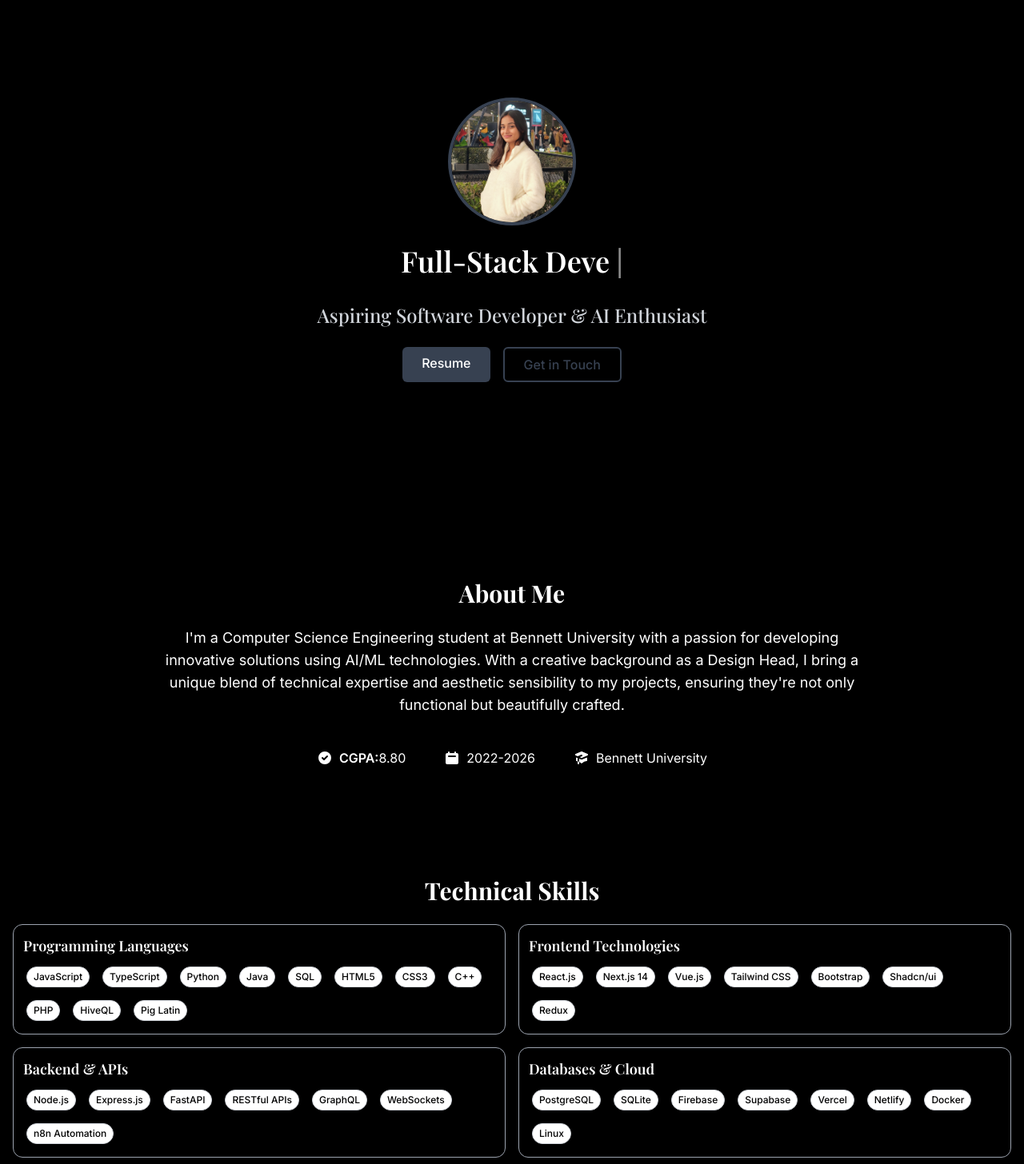
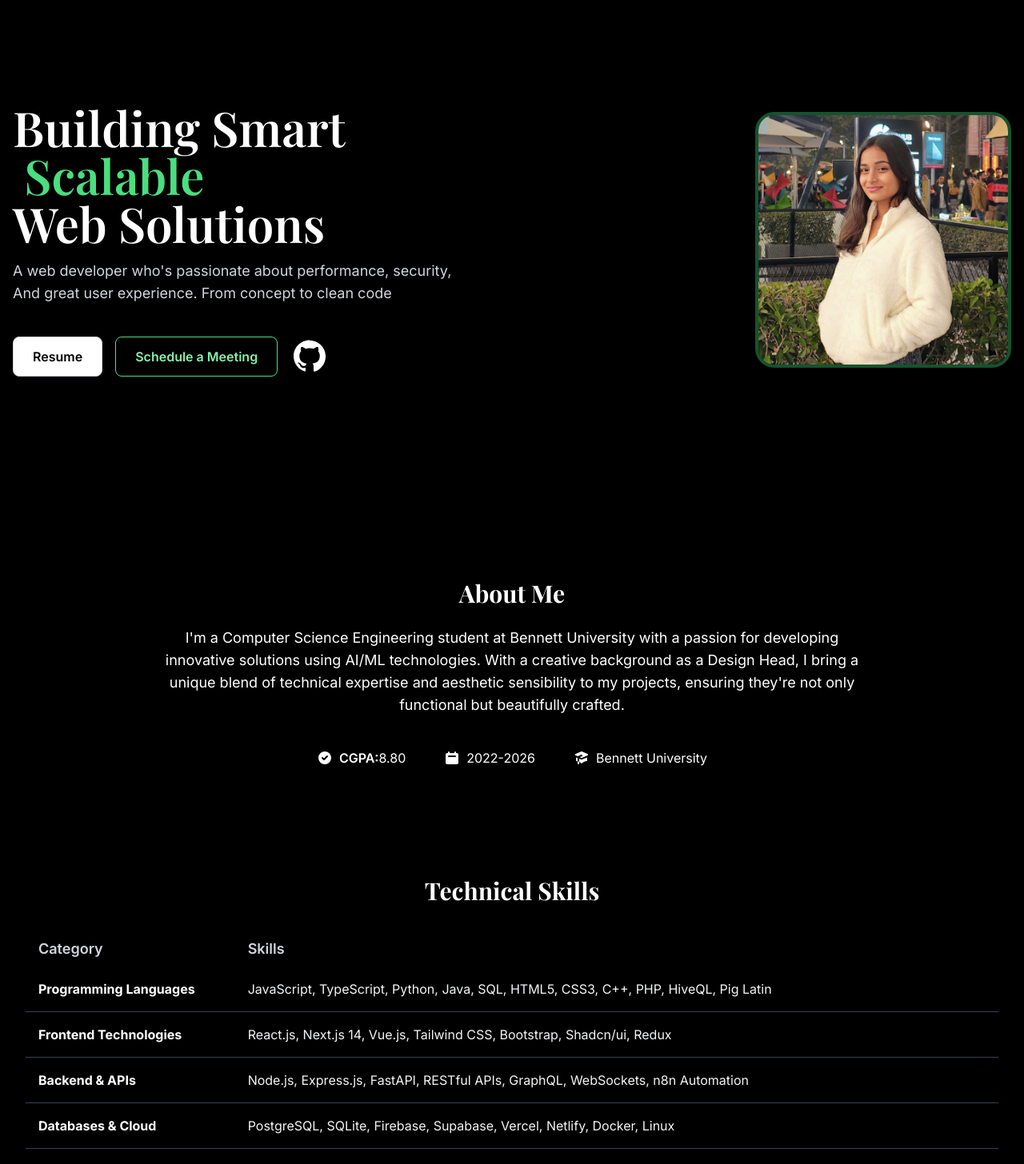
Before and after one commit to shreyahhh/shreya-portfolio, a React (Vite) app: page / in a window 1280 px wide. Shown: the part 140-1596 px from the top of the page at 80% size. Built offline with nearby package versions, Linux system fonts and the light colour scheme.

Commit message:
landing page modification

```diff
--- a/src/components/DeployedProjects.jsx
+++ b/src/components/DeployedProjects.jsx
@@ -40,7 +40,7 @@ const projects = [
     screenshot: null
   },
   {
-    title: "Ecosync- Smart Energy Management",
+    title: "Ecosync",
     url: "https://venerable-belekoy-5b5dd9.netlify.app/",
     github: "https://github.com/shreyahhh/Ecosync-Luminous-Top-10-Project",
     tags: ["ML", "Gamification", "XGBoost", "React", "TypeScript", "Vite"],
@@ -87,10 +87,10 @@ const DeployedProjects = () => {
                       src={project.url}
                       title={project.title}
                       loading="lazy"
-                    sandbox="allow-scripts allow-same-origin allow-forms allow-popups"
-                    onLoad={() => handleIframeLoad(idx)}
-                    onError={() => handleIframeError(idx)}
-                  />
+                      sandbox="allow-scripts allow-same-origin allow-forms allow-popups"
+                      onLoad={() => handleIframeLoad(idx)}
+                      onError={() => handleIframeError(idx)}
+                    />
                     {loading[idx] && (
                       <div className="loading-spinner absolute inset-0 flex flex-col items-center justify-center text-gray-300 z-10 bg-black bg-opacity-80">
                         <div className="spinner animate-spin w-12 h-12 border-4 border-gray-700 border-t-indigo-500 rounded-full mb-2"></div>
--- a/src/components/Hero.jsx
+++ b/src/components/Hero.jsx
@@ -118,61 +118,57 @@ const TypewriterIntro = () => {
 
 const Hero = () => {
   return (
-    <section
-      className="min-h-screen flex items-center justify-center bg-black pt-20"
-      id="hero"
-    >
-      <div className="container">
-        <div className="max-w-4xl mx-auto text-center">
-          <motion.div
-            initial={{ opacity: 0, y: 20 }}
-            animate={{ opacity: 1, y: 0 }}
-            transition={{ duration: 0.6 }}
-            className="mb-8"
-          >
-            <div className="w-40 h-40 mx-auto mb-6 rounded-full overflow-hidden border-4 border-gray-700 shadow-lg">
-              <img
-                src="/image.png"
-                alt="Shreya's Profile"
-                className="w-full h-full object-cover object-center"
-              />
-            </div>
-            <TypewriterIntro />
-          </motion.div>
-
-          <motion.div
-            initial={{ opacity: 0, y: 20 }}
-            animate={{ opacity: 1, y: 0 }}
-            transition={{ duration: 0.6, delay: 0.2 }}
-          >
-            <h2 className="text-xl md:text-2xl font-medium mb-6 text-gray-300">
-              Aspiring Software Developer & AI Enthusiast
-            </h2>
-          </motion.div>
-
-          {/* Removed top buttons for Product Management, AI/ML, Full Stack, Product Design */}
-
-          <motion.div
-            initial={{ opacity: 0, y: 20 }}
-            animate={{ opacity: 1, y: 0 }}
-            transition={{ duration: 0.6, delay: 0.6 }}
-            className="flex flex-col sm:flex-row justify-center gap-4"
-          >
+    <section className="min-h-screen flex items-center justify-center bg-black pt-20" id="hero">
+      <div className="container mx-auto flex flex-col md:flex-row items-center justify-between gap-8">
+        {/* Left: Text Content */}
+        <div className="flex-1 flex flex-col justify-center md:items-start items-center text-left">
+          <h1 className="text-4xl md:text-6xl font-display font-semibold mb-4 text-white leading-tight">
+            Building Smart<br />
+            &nbsp;<span className="text-green-400">Scalable</span><br />
+            Web Solutions
+          </h1>
+          <p className="text-base md:text-lg text-gray-300 mb-8 max-w-xl">
+            A web developer who's passionate about performance, security,<br />
+            And great user experience. From concept to clean code
+          </p>
+          <div className="flex gap-4 mt-2">
             <a
               href="https://drive.google.com/file/d/1FTu7q8XIFaV_2CfZccgg6Xww4HEVNU4s/view?usp=sharing"
               target="_blank"
               rel="noopener noreferrer"
-              className="btn btn-primary"
+              className="px-6 py-3 rounded-lg bg-white text-black font-semibold shadow hover:bg-gray-200 transition-all text-base border border-gray-300"
             >
               Resume
             </a>
             <a
-              href="#contact"
-              className="btn btn-outline"
+              href="https://calendly.com/shreyyaaa369"
+              target="_blank"
+              rel="noopener noreferrer"
+              className="px-6 py-3 rounded-lg border border-green-400 text-green-300 font-semibold bg-black hover:bg-green-900 hover:text-yellow-300 transition-all shadow text-base"
             >
-              Get in Touch
+              Schedule a Meeting
             </a>
-          </motion.div>
+            <a
+              href="https://github.com/shreyahhh"
+              target="_blank"
+              rel="noopener noreferrer"
+              className="flex items-center justify-center"
+              style={{ width: '48px', height: '48px' }}
+              aria-label="GitHub"
+            >
+              <svg xmlns="http://www.w3.org/2000/svg" fill="currentColor" viewBox="0 0 24 24" className="w-10 h-10 text-white"><path d="M12 .297c-6.63 0-12 5.373-12 12 0 5.303 3.438 9.8 8.205 11.385.6.113.82-.258.82-.577 0-.285-.01-1.04-.015-2.04-3.338.724-4.042-1.416-4.042-1.416-.546-1.387-1.333-1.756-1.333-1.756-1.089-.745.083-.729.083-.729 1.205.084 1.84 1.236 1.84 1.236 1.07 1.834 2.809 1.304 3.495.997.108-.775.418-1.305.762-1.605-2.665-.305-5.466-1.334-5.466-5.93 0-1.31.469-2.381 1.236-3.221-.124-.303-.535-1.523.117-3.176 0 0 1.008-.322 3.301 1.23.957-.266 1.983-.399 3.003-.404 1.02.005 2.047.138 3.006.404 2.291-1.553 3.297-1.23 3.297-1.23.653 1.653.242 2.873.118 3.176.77.84 1.234 1.911 1.234 3.221 0 4.609-2.803 5.624-5.475 5.921.43.371.823 1.102.823 2.222 0 1.606-.014 2.898-.014 3.293 0 .322.218.694.825.576 4.765-1.584 8.199-6.081 8.199-11.384 0-6.627-5.373-12-12-12z"/></svg>
+            </a>
+          </div>
+        </div>
+        {/* Right: Image */}
+        <div className="flex-1 flex justify-center md:justify-end items-center">
+          <div className="w-80 h-80 rounded-3xl overflow-hidden shadow-2xl border-4 border-green-900 bg-green-900 bg-opacity-30 flex items-center justify-center">
+            <img
+              src="/image.png"
+              alt="Profile"
+              className="w-full h-full object-cover object-center"
+            />
+          </div>
         </div>
       </div>
     </section>
--- a/src/components/Skills.jsx
+++ b/src/components/Skills.jsx
@@ -105,14 +105,14 @@ const Skills = () => {
 		return (
 			<motion.section
 				id="skills"
-			className="section bg-black text-black"
+				className="section bg-black text-white py-16"
 				initial={{ opacity: 0, y: 40 }}
 				whileInView={{ opacity: 1, y: 0 }}
 				viewport={{ once: true }}
 				transition={{ duration: 0.7 }}
 			>
 				<motion.h2
-				className="text-3xl font-bold mb-6 text-white text-center"
+					className="text-3xl font-bold mb-10 text-white text-center"
 					initial={{ opacity: 0, scale: 0.95 }}
 					whileInView={{ opacity: 1, scale: 1 }}
 					viewport={{ once: true }}
@@ -120,34 +120,30 @@ const Skills = () => {
 				>
 					Technical Skills
 				</motion.h2>
-			<div className="grid grid-cols-1 md:grid-cols-2 gap-4 px-2 md:px-4">
-				<div className="flex flex-col gap-4">
-					{leftCategories.map((category, idx) => (
-						<div key={category.title} className="border border-gray-400 rounded-xl p-3">
-							<h3 className="text-lg font-semibold mb-2 text-white text-left">{category.title}</h3>
-							<div className="flex flex-wrap gap-2">
-								{category.skills.map((skill, i) => (
-									<span key={i} className="skill-tag px-2 py-1 rounded-full text-xs font-medium bg-white text-black border border-gray-300">
-										{skill}
+								<div className="w-full max-w-7xl mx-auto px-2 md:px-8">
+									<div className="overflow-x-auto">
+										<table className="w-full">
+											<thead>
+												<tr>
+													<th className="text-left text-lg font-semibold text-gray-300 pb-2 pl-4">Category</th>
+													<th className="text-left text-lg font-semibold text-gray-300 pb-2">Skills</th>
+												</tr>
+											</thead>
+											<tbody>
+												{skillCategories.map((category, idx) => (
+													<tr key={category.title} className="border-b border-gray-700">
+														<td className="align-top py-4 pl-4 pr-8 font-bold text-base text-white whitespace-nowrap">
+															{category.title}
+														</td>
+														<td className="py-4">
+															<span className="text-base text-gray-100">
+																{category.skills.join(', ')}
 															</span>
+														</td>
+													</tr>
 												))}
-							</div>
-						</div>
-					))}
-				</div>
-				<div className="flex flex-col gap-4">
-					{rightCategories.map((category, idx) => (
-						<div key={category.title} className="border border-gray-400 rounded-xl p-3">
-							<h3 className="text-lg font-semibold mb-2 text-white text-left">{category.title}</h3>
-							<div className="flex flex-wrap gap-2">
-								{category.skills.map((skill, i) => (
-									<span key={i} className="skill-tag px-2 py-1 rounded-full text-xs font-medium bg-white text-black border border-gray-300">
-										{skill}
-									</span>
-								))}
-							</div>
-						</div>
-					))}
+											</tbody>
+										</table>
 									</div>
 								</div>
 			</motion.section>
--- a/src/index.css
+++ b/src/index.css
@@ -11,6 +11,8 @@
   body {
     @apply bg-black font-sans;
     background-color: #111;
+    background-image: radial-gradient(circle, #aaa 5px, transparent 6px);
+    background-size: 40px 40px;
   }
   h1, h2, h3, h4 {
     @apply font-display;
```
Lines whose indentation alone changed are shown as unchanged.
